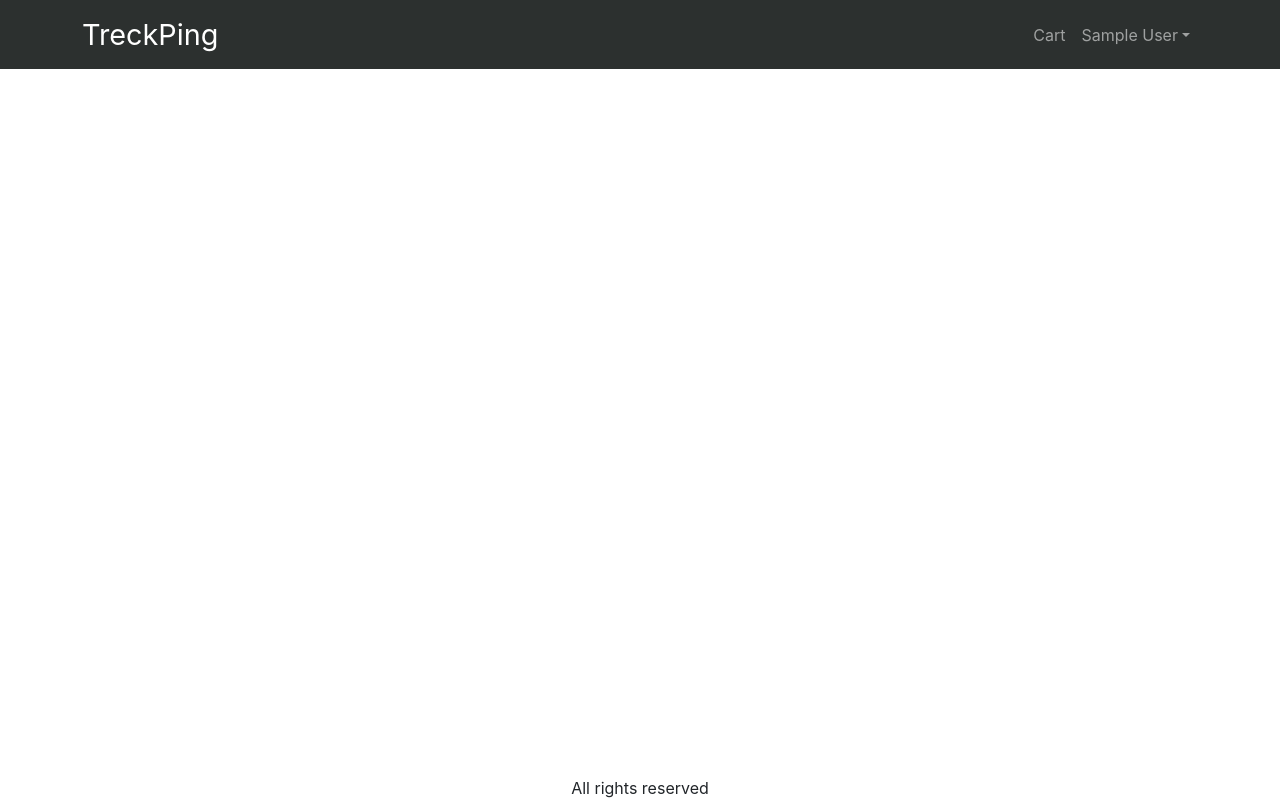
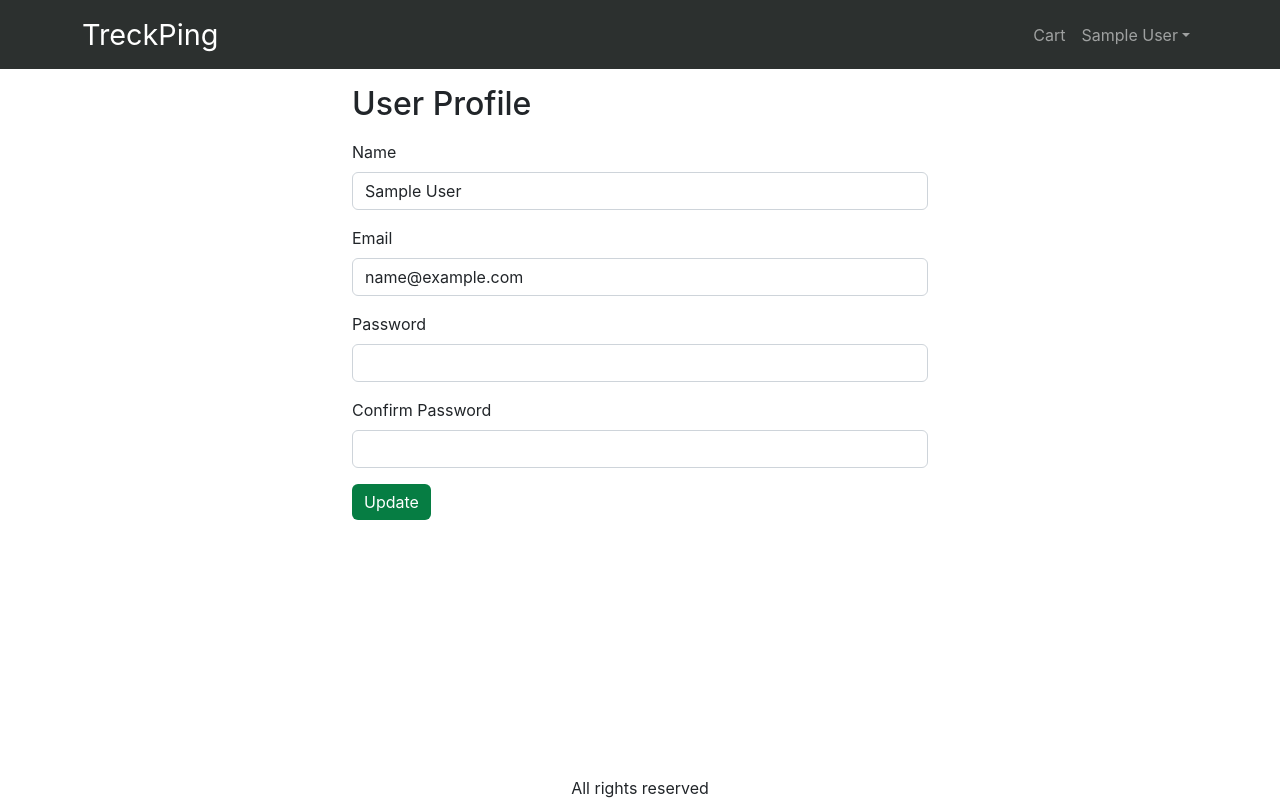
Before and after one commit to Chamuditha-Senanayake/Project-TreckPing--Frontend, a React (Create React App) app: page /profile in a window 1280 px wide. Built offline with nearby package versions, Linux system fonts and the light colour scheme; sample sign-in values are in the browser's storage.

Commit message:
Complete User Registration

```diff
--- a/src/App.js
+++ b/src/App.js
@@ -16,6 +16,7 @@
 import PlaceOrderScreen from './screens/PlaceOrderScreen';
 import OrderScreen from './screens/OrderScreen';
 import OrderHistoryScreen from './screens/OrderHistoryScreen';
+import ProfileScreen from './screens/ProfileScreen';
 
 
 function App() {
@@ -27,6 +28,7 @@
     localStorage.removeItem('userInfo');
     localStorage.removeItem('shippingAddress');
     localStorage.removeItem('paymentMethod');
+    window.location.href = 'signin';
   }
 
   return (
@@ -82,6 +84,7 @@
               <Route path='/product/:slug' element={<ProductScreen />} />
               <Route path='/signin' element={<SigninScreen />} />
               <Route path='/signup' element={<SignupScreen />} />
+              <Route path='/profile' element={<ProfileScreen />} />
               <Route path='/shipping' element={<ShippingAddressScreen />} />
               <Route path='/payment' element={<PaymentMethodScreen />} />
               <Route path='/placeorder' element={<PlaceOrderScreen />} />
--- /dev/null
+++ b/src/screens/ProfileScreen.js
@@ -0,0 +1,101 @@
+import axios from 'axios';
+import React, { useContext, useReducer, useState } from 'react'
+import { Button, Form } from 'react-bootstrap';
+import { Helmet } from 'react-helmet-async';
+import { toast } from 'react-toastify';
+import { Store } from '../Store';
+import getError from '../utils';
+
+
+const reducer = (state, action) => {
+    switch (action.type) {
+        case 'UPDATE_REQUEST':
+            return { ...state, loadingUpdate: true };
+        case 'UPDATE_SUCCESS':
+            return { ...state, loadingUpdate: false };
+        case 'UPDATE_FAIL':
+            return { ...state, loadingUpdate: false };
+        default:
+            return state;
+
+    }
+}
+
+const ProfileScreen = () => {
+
+    const { state, dispatch: ctxDispatch } = useContext(Store);
+    const { userInfo } = state;
+    const [name, setName] = useState(userInfo.name);
+    const [email, setEmail] = useState(userInfo.email);
+    const [password, setPassword] = useState('');
+    const [confirmPassword, setConfirmPassword] = useState('');
+
+    //const navigate = useNavigate();
+    const [{ loadingUpdate }, dispatch] = useReducer(reducer, {
+        loadingUpdate: false
+    });
+
+    const submitHandler = async (e) => {
+        e.preventDefault();
+        try {
+            const { data } = await axios.put(
+                'api/users/profile',
+                {
+                    name,
+                    email,
+                    password
+                },
+                {
+                    headers: { authorization: `Bearer ${userInfo.token}` },
+                }
+
+            );
+            dispatch({
+                type: 'UPDATE_SUCCESS'
+            });
+            ctxDispatch({ type: 'USER_SIGNIN', payload: data });
+            localStorage.setItem('userInfo', JSON.stringify(data));
+            toast.success('User updated Successfully');
+        } catch (err) {
+            dispatch({
+                type: 'FETCH_FAIL',
+            });
+            toast.error(getError(err));
+        }
+    }
+
+    return (
+        <div className='container small-container'>
+            <Helmet>User Profile</Helmet>
+            <h2 className="my-3">User Profile</h2>
+            <form onSubmit={submitHandler}>
+
+                <Form.Group className='mb-3' controlId='name'>
+                    <Form.Label>Name</Form.Label>
+                    <Form.Control value={name} onChange={(e) => setName(e.target.value)} required />
+                </Form.Group>
+
+                <Form.Group className='mb-3' controlId='email'>
+                    <Form.Label>Email</Form.Label>
+                    <Form.Control value={email} onChange={(e) => setEmail(e.target.value)} required />
+                </Form.Group>
+
+                <Form.Group className='mb-3' controlId='password'>
+                    <Form.Label>Password</Form.Label>
+                    <Form.Control value={password} type='password' onChange={(e) => setPassword(e.target.value)} required />
+                </Form.Group>
+
+                <Form.Group className='mb-3' controlId='confirmPassword'>
+                    <Form.Label>Confirm Password</Form.Label>
+                    <Form.Control value={confirmPassword} type='password' onChange={(e) => setConfirmPassword(e.target.value)} required />
+                </Form.Group>
+
+                <Button type='submit'>Update</Button>
+
+            </form>
+
+        </div>
+    )
+}
+
+export default ProfileScreen
```
Also changed, not shown: 1 other file (tests, documents, lock files or other folders).
